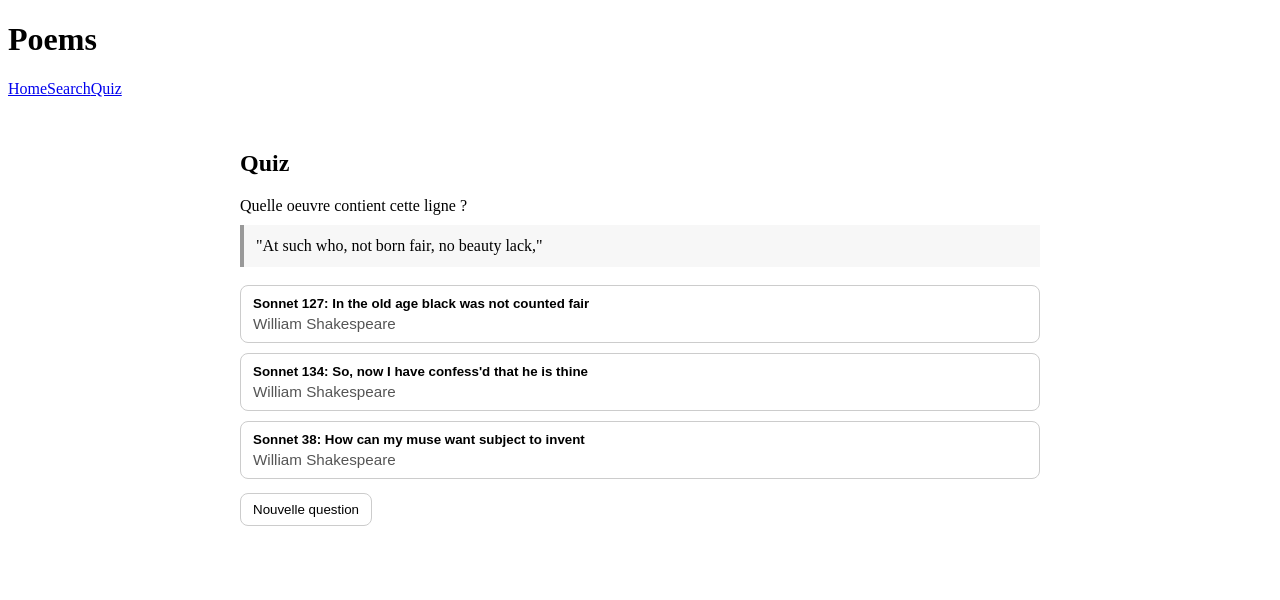
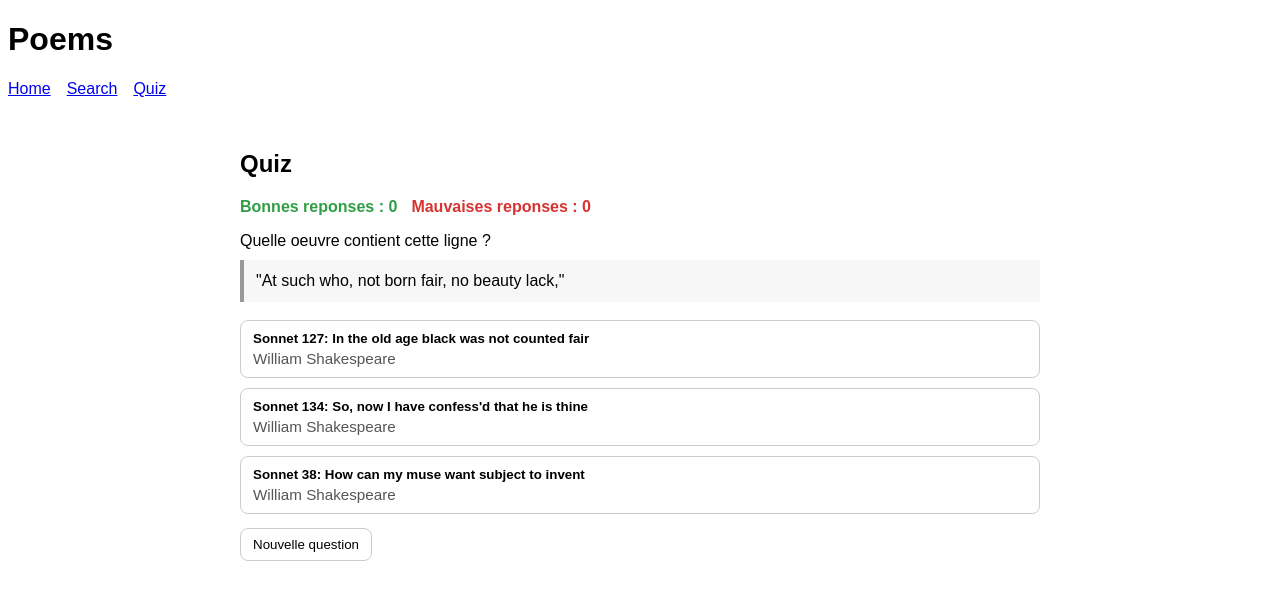
Before and after one commit to WilfriedEugster/programmation_web_projet_S4, a Vue app: page /quiz in a window 1280 px wide. Shown: the top 600 px of the page. Built offline with nearby package versions, Linux system fonts and the light colour scheme.

Commit message:
feat: counters for bad/good answers

```diff
--- a/src/App.vue
+++ b/src/App.vue
@@ -11,6 +11,15 @@ import Header from "./components/Header.vue";
 
 </script>
 
-<style scoped>
+<style>
+body {
+  font-family: Arial, Helvetica, sans-serif;
+}
 
+button,
+input,
+select,
+textarea {
+  font-family: inherit;
+}
 </style>
--- a/src/components/Header.vue
+++ b/src/components/Header.vue
@@ -21,6 +21,7 @@ import { RouterLink } from 'vue-router';
 nav ul {
     display: flex;
     flex-wrap: wrap;
+    gap: 16px;
     list-style: none;
     padding: 0;
 
--- a/src/components/PoemCard.vue
+++ b/src/components/PoemCard.vue
@@ -1,13 +1,11 @@
 <template>
-  <div id="poem-card">
-    <div id="poem-description">
-      <RouterLink :to="'/poems/' + props.title">
-        <h3>{{ props.title }}</h3>
-      </RouterLink>
-      <p class="poem-description-line">{{ props.author }}</p>
-      <p class="poem-description-line">{{ props.linecount }} lines</p>
-    </div>
-  </div>
+  <article class="poem-card">
+    <RouterLink class="poem-link" :to="'/poems/' + props.title">
+      <strong class="poem-title">{{ props.title }}</strong>
+      <span class="poem-meta">{{ props.author }}</span>
+      <span class="poem-meta">{{ props.linecount }} lines</span>
+    </RouterLink>
+  </article>
 </template>
 
 <script setup>
@@ -19,30 +17,30 @@ const props = defineProps({
 </script>
 
 <style scoped>
-#poem-card {
-  width: 200px;
-  height: 200px;
-  display: flex;
-  flex-direction: column;
-  box-shadow: 0 0 10px rgba(0, 0, 0, 0.1);
-  border-radius: 10px;
-  overflow: hidden;
-  margin: 10px;
+.poem-card {
+  border: 1px solid #ccc;
+  border-radius: 8px;
+  background: white;
+  width: 100%;
+  box-sizing: border-box;
 }
 
-#poem-description {
-  padding: 10px;
-  color: #000000;
+.poem-link {
+  display: block;
+  text-align: left;
+  padding: 10px 12px;
+  color: inherit;
+  text-decoration: none;
 }
 
-#poem-description h3 {
-  font-size: 18px;
-  margin: 0;
+.poem-title {
+  display: block;
 }
 
-.poem-description-line {
-  color: #353535;
-  font-size: 12px;
-  margin: 5px 0;
+.poem-meta {
+  display: block;
+  margin-top: 4px;
+  font-size: 0.95rem;
+  color: #555;
 }
 </style>
--- a/src/components/Quiz.vue
+++ b/src/components/Quiz.vue
@@ -1,6 +1,11 @@
 <template>
 	<section class="quiz">
 		<h2>Quiz</h2>
+
+		<div class="quiz-scoreboard">
+			<p class="score good">Bonnes reponses : {{ correctAnswers }}</p>
+			<p class="score bad">Mauvaises reponses : {{ wrongAnswers }}</p>
+		</div>
 
 		<p class="quiz-instruction">
 			Quelle oeuvre contient cette ligne ?
@@ -11,24 +16,22 @@
 		</blockquote>
 
 		<div v-if="question" class="quiz-choices">
-			<button
+			<QuizPoemCard
 				v-for="choice in question.choices"
 				:key="choice.id"
-				class="quiz-choice"
-				:class="getChoiceClass(choice.id)"
+				:title="choice.title"
+				:author="choice.author"
+				:state="getChoiceState(choice.id)"
 				:disabled="hasAnswered"
-				@click="submitAnswer(choice.id)"
-			>
-				<strong>{{ choice.title }}</strong>
-				<span class="choice-author">{{ choice.author }}</span>
-			</button>
+				@select="submitAnswer(choice.id)"
+			/>
 		</div>
 
 		<p v-if="hasAnswered" class="quiz-feedback" :class="isGoodAnswer ? 'good' : 'bad'">
 			{{
 				isGoodAnswer
 					? 'Bonne reponse !'
-					: 'Mauvaise reponse. La bonne etait en vert.'
+					: 'Mauvaise reponse. La bonne est affichée en vert.'
 			}}
 		</p>
 
@@ -41,6 +44,21 @@
 <script setup>
 import { computed, ref } from "vue";
 import poemsData from "../William Shakespeare.json";
+import QuizPoemCard from "./QuizPoemCard.vue";
+
+const CORRECT_ANSWERS_KEY = "quiz-correct-answers";
+const WRONG_ANSWERS_KEY = "quiz-wrong-answers";
+
+const readStoredCount = (key) => {
+	const rawValue = localStorage.getItem(key);
+	const parsed = Number(rawValue);
+	if (!Number.isFinite(parsed) || parsed < 0) return 0;
+	return Math.floor(parsed);
+};
+
+const saveCount = (key, value) => {
+	localStorage.setItem(key, String(value));
+};
 
 const allPoems = poemsData.filter(
 	(poem) => Array.isArray(poem.lines) && poem.lines.some((line) => line.trim() !== "")
@@ -49,6 +67,8 @@ const allPoems = poemsData.filter(
 const question = ref(null);
 const selectedChoiceId = ref(null);
 const hasAnswered = ref(false);
+const correctAnswers = ref(readStoredCount(CORRECT_ANSWERS_KEY));
+const wrongAnswers = ref(readStoredCount(WRONG_ANSWERS_KEY));
 
 const isGoodAnswer = computed(() => {
 	if (!question.value || !hasAnswered.value) return false;
@@ -106,16 +126,25 @@ const buildQuestion = () => {
 };
 
 const submitAnswer = (choiceId) => {
-	if (hasAnswered.value) return;
+	if (hasAnswered.value || !question.value) return;
 	selectedChoiceId.value = choiceId;
 	hasAnswered.value = true;
+
+	if (choiceId === question.value.correctId) {
+		correctAnswers.value += 1;
+		saveCount(CORRECT_ANSWERS_KEY, correctAnswers.value);
+		return;
+	}
+
+	wrongAnswers.value += 1;
+	saveCount(WRONG_ANSWERS_KEY, wrongAnswers.value);
 };
 
-const getChoiceClass = (choiceId) => {
-	if (!hasAnswered.value || !question.value) return "";
-	if (choiceId === question.value.correctId) return "choice-correct";
-	if (choiceId === selectedChoiceId.value) return "choice-wrong";
-	return "";
+const getChoiceState = (choiceId) => {
+	if (!hasAnswered.value || !question.value) return "neutral";
+	if (choiceId === question.value.correctId) return "correct";
+	if (choiceId === selectedChoiceId.value) return "wrong";
+	return "neutral";
 };
 
 buildQuestion();
@@ -126,6 +155,26 @@ buildQuestion();
 	max-width: 800px;
 	margin: 0 auto;
 	padding: 16px;
+}
+
+.quiz-scoreboard {
+	display: flex;
+	gap: 14px;
+	margin-bottom: 12px;
+	flex-wrap: wrap;
+}
+
+.score {
+	margin: 0;
+	font-weight: 600;
+}
+
+.score.good {
+	color: #2f9e44;
+}
+
+.score.bad {
+	color: #d63333;
 }
 
 .quiz-instruction {
@@ -142,36 +191,6 @@ buildQuestion();
 .quiz-choices {
 	display: grid;
 	gap: 10px;
-}
-
-.quiz-choice {
-	text-align: left;
-	border: 1px solid #ccc;
-	border-radius: 8px;
-	padding: 10px 12px;
-	background: white;
-	cursor: pointer;
-}
-
-.quiz-choice:disabled {
-	cursor: default;
-}
-
-.choice-author {
-	display: block;
-	margin-top: 4px;
-	font-size: 0.95rem;
-	color: #555;
-}
-
-.choice-correct {
-	background: #e7f7e8;
-	border-color: #2f9e44;
-}
-
-.choice-wrong {
-	background: #fdeaea;
-	border-color: #d63333;
 }
 
 .quiz-feedback {
--- /dev/null
+++ b/src/components/QuizPoemCard.vue
@@ -0,0 +1,75 @@
+<template>
+	<button
+		class="quiz-poem-card"
+		:class="stateClass"
+		:disabled="disabled"
+		@click="$emit('select')"
+	>
+		<strong>{{ title }}</strong>
+		<span class="choice-author">{{ author }}</span>
+	</button>
+</template>
+
+<script setup>
+import { computed } from "vue";
+
+const props = defineProps({
+	title: {
+		type: String,
+		required: true,
+	},
+	author: {
+		type: String,
+		required: true,
+	},
+	state: {
+		type: String,
+		default: "neutral",
+		validator: (value) => ["neutral", "correct", "wrong"].includes(value),
+	},
+	disabled: {
+		type: Boolean,
+		default: false,
+	},
+});
+
+defineEmits(["select"]);
+
+const stateClass = computed(() => {
+	if (props.state === "correct") return "choice-correct";
+	if (props.state === "wrong") return "choice-wrong";
+	return "";
+});
+</script>
+
+<style scoped>
+.quiz-poem-card {
+	text-align: left;
+	border: 1px solid #ccc;
+	border-radius: 8px;
+	padding: 10px 12px;
+	background: white;
+	cursor: pointer;
+}
+
+.quiz-poem-card:disabled {
+	cursor: default;
+}
+
+.choice-author {
+	display: block;
+	margin-top: 4px;
+	font-size: 0.95rem;
+	color: #555;
+}
+
+.choice-correct {
+	background: #e7f7e8;
+	border-color: #2f9e44;
+}
+
+.choice-wrong {
+	background: #fdeaea;
+	border-color: #d63333;
+}
+</style>
--- a/src/components/Search.vue
+++ b/src/components/Search.vue
@@ -68,7 +68,8 @@ const filteredPoemsData = computed(() => {
   margin-bottom: 20px;
 }
 #poem-gallery {
-  display: flex;
-  flex-wrap: wrap;
+  display: grid;
+  grid-template-columns: repeat(3, minmax(0, 1fr));
+  gap: 12px;
 }
 </style>
```
Also changed, not shown: 1 other file (tests, documents, lock files or other folders).
